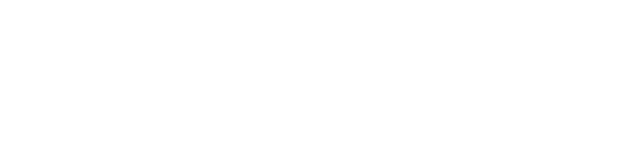
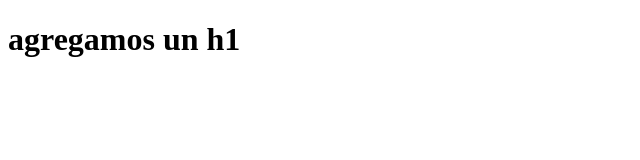
Before and after one commit to AntonioGarcia777/youtube-git-ejemplo, a plain HTML site: page index.html in a window 1280 px wide. Shown: the whole page, without its empty margins (0-640 px from the left). Drawn offline with Linux system fonts and the light colour scheme.

Commit message:
agregamos de nuevo un h1

```diff
--- a/index.html
+++ b/index.html
@@ -7,6 +7,6 @@
     <title>Document</title>
 </head>
 <body>
-
+    <h1>agregamos un h1</h1>
 </body>
 </html>
```
